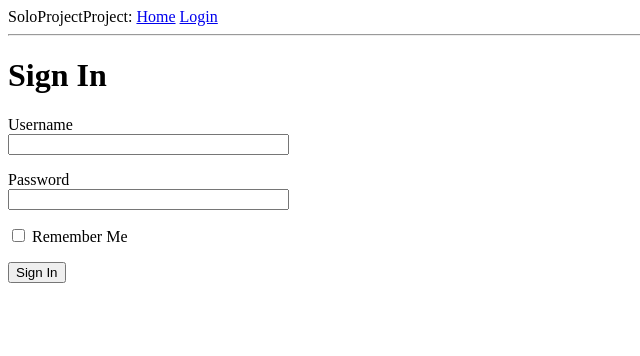
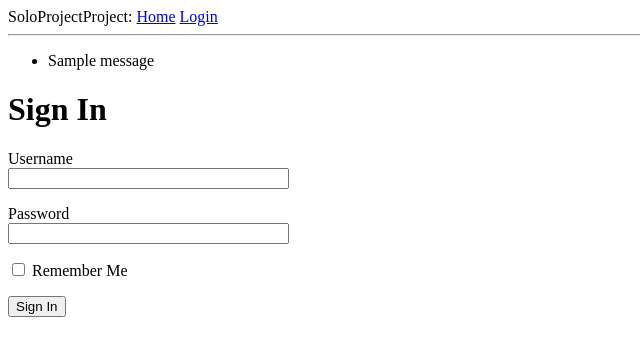
Before and after one commit to AustralianMint/SoloProjectProject, a Flask app: page / in a window 1280 px wide. Shown: the top 356 px of the page, without its empty margins (0-640 px from the left). Run offline with Flask 2, Linux system fonts and the light colour scheme; one stand-in notice (Sample message) is shown.

Commit message:
Flashed messages in base template

```diff
--- a/app/templates/base.html
+++ b/app/templates/base.html
@@ -13,8 +13,17 @@
             <a href="/index">Home</a>
             <a href="/login">Login</a>
         </div>
-        <div></div>
         <hr>
+        <!--'with' assigns flashMessage to message var-->
+        {% with messages = get_flashed_messages() %}
+        {% if messages %}
+        <ul>
+            {% for message in messages %}
+            <li>{{ message }}</li>
+            {% endfor %}
+        </ul>
+        {% endif %}
+        {% endwith %}
         {% block content %}{% endblock %}
     </body>
 </html>
```
